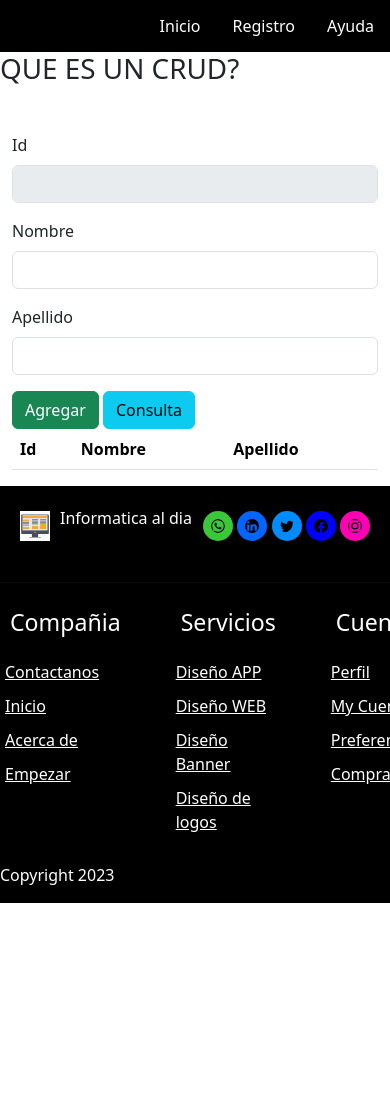
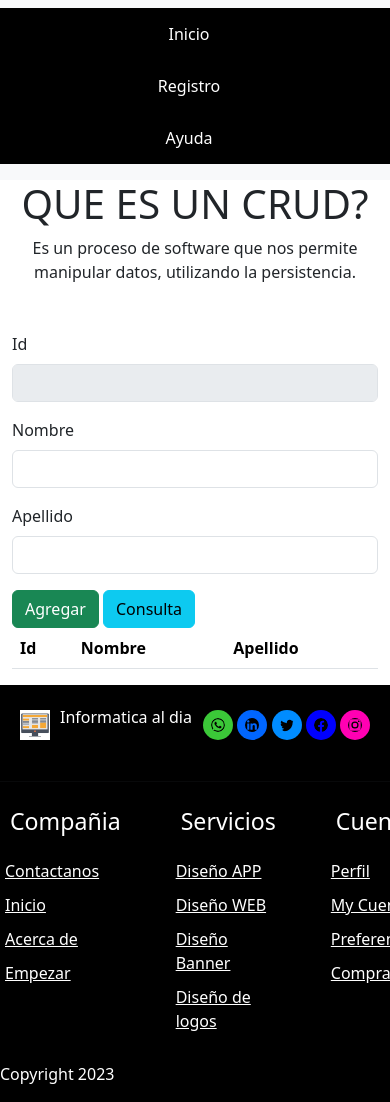
Before and after one commit to cyunist/proyect2, a plain HTML site: page index.html in a window 390 px wide. Shown: the top 1102 px of the page. Before the commit the page ends 903 px from the top, so only its background shows below. Drawn offline with nearby package versions, Linux system fonts and the light colour scheme.

Commit message:
responsive navbar y titulo

```diff
--- a/css/styles.css
+++ b/css/styles.css
@@ -5,14 +5,14 @@
 
 }
 
-/* barra de navegacion */
+/* barra de navegacion
 
 .navbar-nav {
     display: flex;
     flex-direction: row;
     justify-content: flex-end;
 }
-
+*/
 ul{
     list-style-type: none;
     margin: 0;
@@ -32,9 +32,7 @@ li a:hover {
     background-color: #282424;
 }
 
-h1{
-    text-align: centar;
-}
+
 
 /* Fooder - pie de pagina */
 .pie-pagina{
@@ -107,5 +105,7 @@ a{
 }
 .derechos{
     display: flex;
+    text-align: center;
     color: white;
+
 }
--- a/index.html
+++ b/index.html
@@ -8,16 +8,16 @@
 
     <!-- librerias de bootstrap -->
     <link href="https://cdn.jsdelivr.net/npm/bootstrap@5.3.0-alpha1/dist/css/bootstrap.min.css" rel="stylesheet" integrity="sha384-GLhlTQ8iRABdZLl6O3oVMWSktQOp6b7In1Zl3/Jr59b6EGGoI1aFkw7cmDA6j6gD" crossorigin="anonymous">
-    <script src="https://cdn.jsdelivr.net/npm/bootstrap@5.3.0-alpha1/dist/js/bootstrap.bundle.min.js" integrity="sha384-w76AqPfDkMBDXo30jS1Sgez6pr3x5MlQ1ZAGC+nuZB+EYdgRZgiwxhTBTkF7CXvN" crossorigin="anonymous"></script>
 
-    <!-- estilos co CSS -->
+    <!-- estilos con CSS -->
     <link rel="stylesheet" href="./css/styles.css">
 </head>
 <body>
     <main>
         <head>
-            <nav>
-                <ul class="navbar-nav">
+            <div class="container-fluid">
+            <nav class="navbar row navbar-expand-lg bg-body-tertiary">
+                <ul class="navbar-nav me-auto mb-2 mb-lg-0">
                     <li>
                         <a href="#">Inicio</a>
                     </li>
@@ -28,9 +28,16 @@
                         <a href="#">Ayuda</a>
                     </li>
                 </ul>
+            </nav>
+            </div>
 
-            </nav>
-            <h1>QUE ES UN CRUD?</h1>
+            <div class="container">
+                <h1 class="display-2 text-center">QUE ES UN CRUD?</h1>
+                <p class="text-justify text-center">
+                    Es un proceso de software que nos permite manipular datos,
+                    utilizando la persistencia.
+                </p>
+            </div>
             <div class="container mt-5">
                 <section class="row">
                     <article class="col">
@@ -108,7 +115,8 @@
             </div>
         </head>
 
-        <footer class="pie-pagina">
+        <div class="row">
+            <footer class="pie-pagina" class="py-3 my-4">
                 <div class="header">
                     <div class="logo">
                         <img src="./img/logo.png" alt="logo empresa">
@@ -159,12 +167,15 @@
                 </div>
                 <br>
                 <div class="derechos">
-                <p>Copyright 2023</p>
+                    <p> Copyright 2023</p>
                 </div>
             </footer>
+        </div>
     </main>
 
     <script src="./js/codigo.js"></script>
+    <!-- librerias de bootstrap -->
+    <script src="https://cdn.jsdelivr.net/npm/bootstrap@5.3.0-alpha1/dist/js/bootstrap.bundle.min.js" integrity="sha384-w76AqPfDkMBDXo30jS1Sgez6pr3x5MlQ1ZAGC+nuZB+EYdgRZgiwxhTBTkF7CXvN" crossorigin="anonymous"></script>
 
 </body>
 </html>
```
Lines whose indentation alone changed are shown as unchanged.
